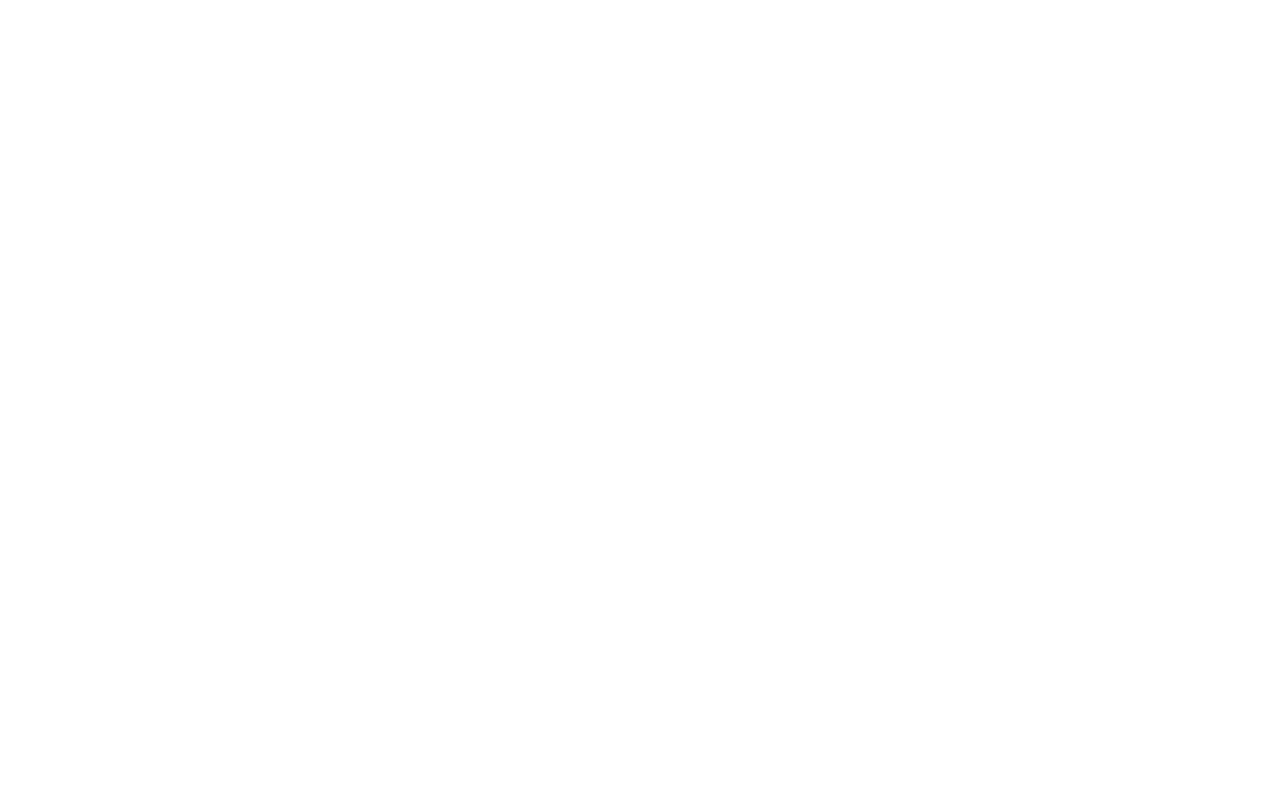
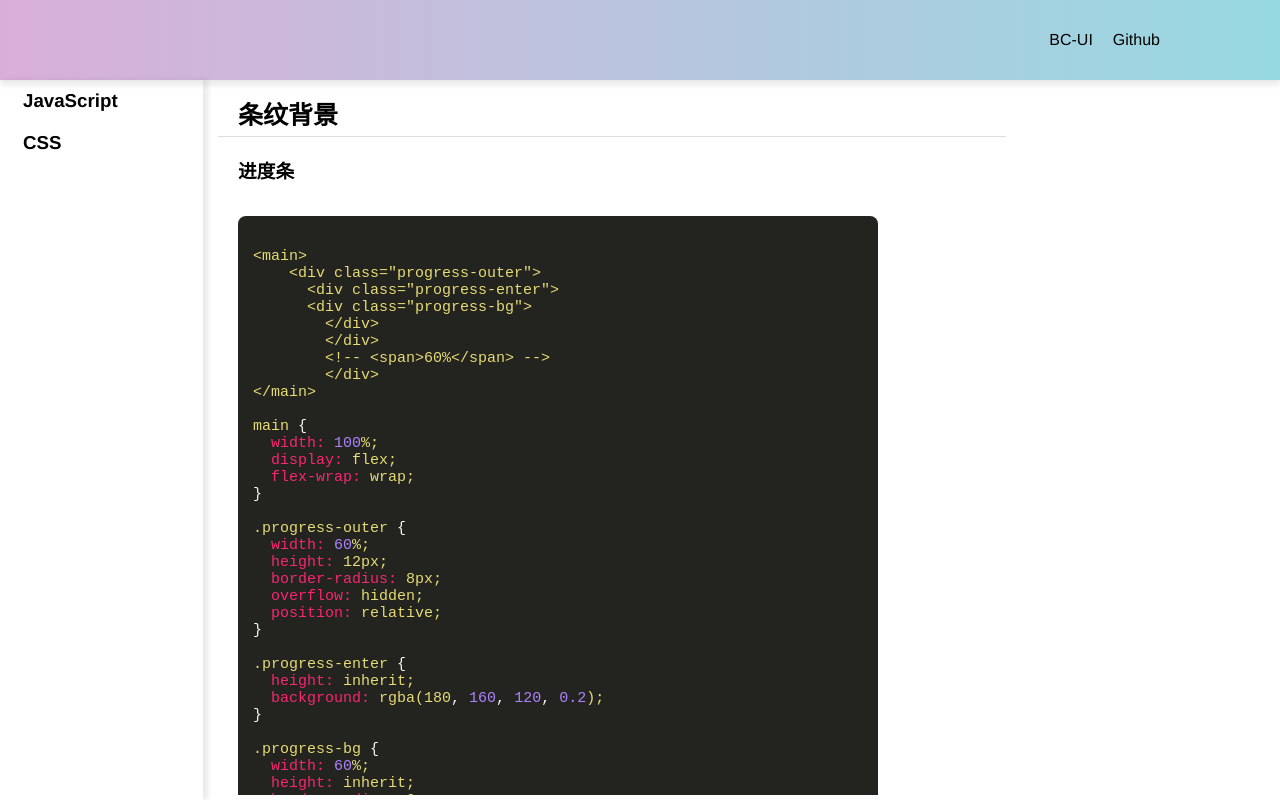
Before and after one commit to bc-baicha/bc-blog, a Vue app: page /#/doc/stripesbackground in a window 1280 px wide. Before the commit this address had no page. Built offline with nearby package versions, Linux system fonts and the light colour scheme.

Commit message:
feat:添加条纹背景页面

```diff
--- a/src/components/showList.ts
+++ b/src/components/showList.ts
@@ -24,6 +24,10 @@
       {
         name: "多重边框",
         path: '/doc/multipleborders'
+      },
+      {
+        name: '条纹背景',
+        path: '/doc/stripesbackground'
       }
     ]
   }
--- a/src/lib/CSS/Multipleborders.vue
+++ b/src/lib/CSS/Multipleborders.vue
@@ -1,5 +1,6 @@
 <template>
   <Pagetitle text="多重边框demo" />
+  <Pagecontent>
     <Heightcode>
       <pre>
       <code>
@@ -49,6 +50,7 @@
       <div class="two"></div>
       <div class="three"></div>
     </div>
+  </Pagecontent>
 </template>
 <script lang="ts" setup>
 const divs = `<div class="multiple">
--- /dev/null
+++ b/src/lib/CSS/Stripesbackground.vue
@@ -0,0 +1,162 @@
+<template>
+  <Pagetitle text="条纹背景" />
+  <Pagecontent>
+    <h3>进度条</h3>
+    <Heightcode>
+      <pre>
+        <code>
+{{progress}}
+
+main {
+  width: 100%;
+  display: flex;
+  flex-wrap: wrap;
+}
+
+.progress-outer {
+  width: 60%;
+  height: 12px;
+  border-radius: 8px;
+  overflow: hidden;
+  position: relative;
+}
+
+.progress-enter {
+  height: inherit;
+  background: rgba(180, 160, 120, 0.2);
+}
+
+.progress-bg {
+  width: 60%;
+  height: inherit;
+  border-radius: 6px;
+  background: repeating-linear-gradient(
+    -45deg,
+    #d9cfbb 25%,
+    #c3b393 0,
+    #c3b393 50%,
+    #d9cfbb 0,
+    #d9cfbb 75%,
+    #c3b393 0
+  );
+  background-size: 16px 16px;
+  animation: panoramic 20s linear infinite;
+}
+
+@keyframes panoramic {
+  to {
+    background-position: 200% 0;
+  }
+}
+        </code>
+      </pre>
+    </Heightcode>
+    <main>
+      <div class="progress-outer">
+        <div class="progress-enter">
+          <div class="progress-bg"></div>
+        </div>
+        <!-- <span>60%</span> -->
+      </div>
+    </main>
+    <h3>不规则卡片</h3>
+    <Heightcode>
+      <pre>
+        <code>
+{{cards}}
+
+.no-rule-card {
+  display: flex;
+  flex-wrap: wrap;
+}
+
+.coupon-card {
+  width: 200px;
+  height: 120px;
+  background-image: radial-gradient(
+    circle at 100px -8px,
+    transparent 20px,
+    #b4a078 21px
+  );
+}
+        </code>
+      </pre>
+    </Heightcode>
+    <div class="no-rule-card">
+      <div class="coupon-card"></div>
+    </div>
+  </Pagecontent>
+</template>
+<script lang="ts">
+export default {
+  setup() {
+    const progress = `<main>
+    <div class="progress-outer">
+      <div class="progress-enter">
+      <div class="progress-bg">
+        </div>
+        </div>
+        <!-- <span>60%</span> -->
+        </div>
+</main>`;
+    const cards = `
+<div class="no-rule-card">
+  <div class="coupon-card">
+  </div>
+</div>`;
+    return { progress, cards };
+  },
+};
+</script>
+<style lang="less" scoped>
+main {
+  width: 100%;
+  display: flex;
+  flex-wrap: wrap;
+}
+.progress-outer {
+  width: 60%;
+  height: 12px;
+  border-radius: 8px;
+  overflow: hidden;
+  position: relative;
+}
+.progress-enter {
+  height: inherit;
+  background: rgba(180, 160, 120, 0.2);
+}
+.progress-bg {
+  width: 60%;
+  height: inherit;
+  border-radius: 6px;
+  background: repeating-linear-gradient(
+    -45deg,
+    #d9cfbb 25%,
+    #c3b393 0,
+    #c3b393 50%,
+    #d9cfbb 0,
+    #d9cfbb 75%,
+    #c3b393 0
+  );
+  background-size: 16px 16px;
+  animation: panoramic 20s linear infinite;
+}
+@keyframes panoramic {
+  to {
+    background-position: 200% 0;
+  }
+}
+.no-rule-card {
+  display: flex;
+  flex-wrap: wrap;
+  .coupon-card {
+    width: 200px;
+    height: 120px;
+    background-image: radial-gradient(
+      circle at 100px -8px,
+      transparent 20px,
+      #b4a078 21px
+    );
+  }
+}
+</style>
--- a/src/router.ts
+++ b/src/router.ts
@@ -4,7 +4,8 @@
 import letConst from './lib/JS/letConst.vue';
 import Parameter from './lib/JS/Parameter.vue';
 import ClassArray from './lib/JS/ClassArray.vue';
-import Multipleborders from './lib/CSS/Multipleborders.vue'
+import Multipleborders from './lib/CSS/Multipleborders.vue';
+import Stripesbackground from './lib/CSS/Stripesbackground.vue';
 const history = createWebHashHistory();
 const router = createRouter({
   history: history,
@@ -17,7 +18,8 @@
         { path: 'letConst', component: letConst },
         { path: 'parameter', component: Parameter },
         { path: 'classArray', component: ClassArray },
-        { path: 'multipleborders', component: Multipleborders }
+        { path: 'multipleborders', component: Multipleborders },
+        { path: 'stripesbackground', component: Stripesbackground }
       ]
     }
   ]
```
Lines whose indentation alone changed are shown as unchanged.
